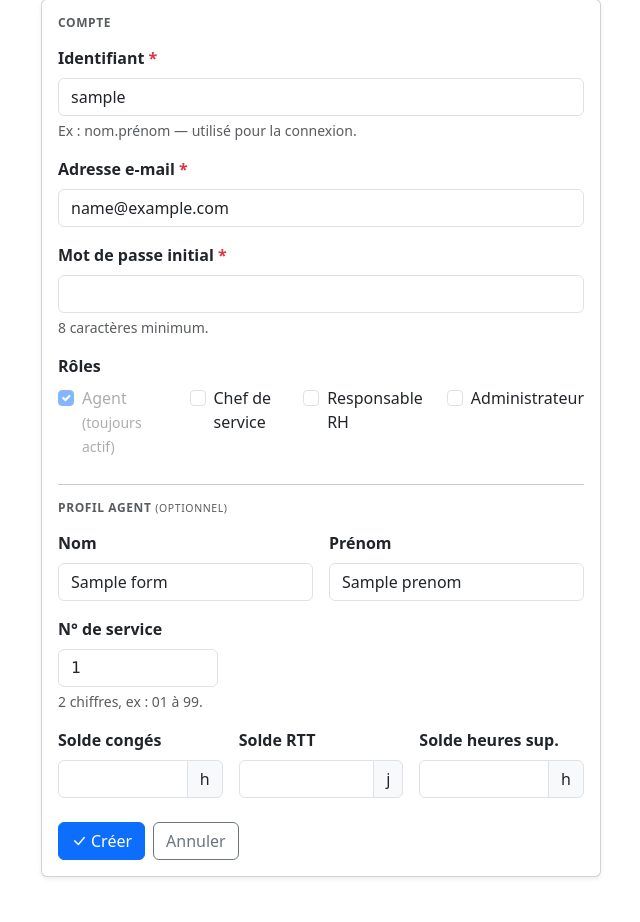
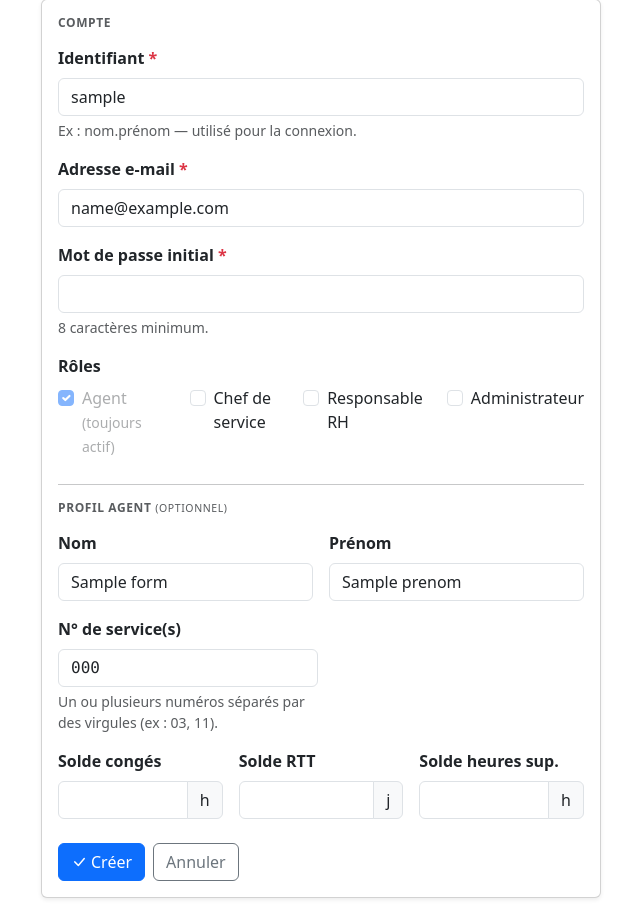
Before and after one commit to kythcayhaan-glitch/conges, a Symfony app: template templates/admin/user_new.html.twig in a window 1280 px wide. Shown: the part 83-1005 px from the top of the page, without its empty margins (41-681 px from the left). Before the commit the page ends 961 px from the top, so only its background shows below. Run offline with Twig, Linux system fonts and the light colour scheme; the template is opened without the code that fills it: most values are stand-ins (such as "Sample title", 1, 10 or a date in 2020); some libraries are stand-ins or nearby versions.

Commit message:
Affichage multi-services dans tous les templates (serviceNumbers)
Co-Authored-By: Claude Sonnet 4.6 <noreply@anthropic.com>

```diff
--- a/templates/admin/user_new.html.twig
+++ b/templates/admin/user_new.html.twig
@@ -85,12 +85,12 @@
                 </div>
             </div>
 
-            <div class="mb-3" style="max-width:160px">
-                <label for="serviceNumber" class="form-label fw-semibold">N° de service</label>
-                <input type="text" id="serviceNumber" name="serviceNumber" class="form-control font-monospace"
-                       value="{{ form_data.serviceNumber ?? '' }}"
-                       pattern="[0-9]{1,2}" maxlength="2" placeholder="ex : 03">
-                <div class="form-text">2 chiffres, ex : 01 à 99.</div>
+            <div class="mb-3" style="max-width:260px">
+                <label for="serviceNumbers" class="form-label fw-semibold">N° de service(s)</label>
+                <input type="text" id="serviceNumbers" name="serviceNumbers" class="form-control font-monospace"
+                       value="{{ form_data.serviceNumbers ?? '' }}"
+                       placeholder="ex : 03, 11">
+                <div class="form-text">Un ou plusieurs numéros séparés par des virgules (ex : 03, 11).</div>
             </div>
 
             <div class="row g-3 mb-4">
--- a/templates/admin/users.html.twig
+++ b/templates/admin/users.html.twig
@@ -28,8 +28,10 @@
                 {% set is_self = user.username == app.user.userIdentifier %}
                 <tr class="{{ is_self ? 'table-secondary' : '' }}">
                     <td>
-                        {% if user.serviceNumber %}
-                            <span class="badge bg-secondary font-monospace">{{ user.serviceNumber }}</span>
+                        {% if user.serviceNumbers is not empty %}
+                            {% for sn in user.serviceNumbers %}
+                                <span class="badge bg-secondary font-monospace">{{ sn }}</span>
+                            {% endfor %}
                         {% else %}
                             <span class="text-muted">—</span>
                         {% endif %}
--- a/templates/agent/list.html.twig
+++ b/templates/agent/list.html.twig
@@ -32,8 +32,10 @@
                     {% for user in users %}
                     <tr>
                         <td>
-                            {% if user.serviceNumber %}
-                                <span class="badge bg-secondary font-monospace">{{ user.serviceNumber }}</span>
+                            {% if user.serviceNumbers is not empty %}
+                                {% for sn in user.serviceNumbers %}
+                                    <span class="badge bg-secondary font-monospace">{{ sn }}</span>
+                                {% endfor %}
                             {% else %}
                                 <span class="text-muted">—</span>
                             {% endif %}
--- a/templates/components/navbar.html.twig
+++ b/templates/components/navbar.html.twig
@@ -74,8 +74,10 @@
                 <li class="nav-item dropdown">
                     <a class="nav-link dropdown-toggle" href="#" data-bs-toggle="dropdown">
                         <i class="bi bi-person-circle me-1"></i>{{ app.user.prenom }} {{ app.user.nom }}
-                        {% if app.user.serviceNumber %}
-                            <span class="badge bg-secondary font-monospace ms-1">{{ app.user.serviceNumber }}</span>
+                        {% if app.user.serviceNumbers is not empty %}
+                            {% for sn in app.user.serviceNumbers %}
+                                <span class="badge bg-secondary font-monospace ms-1">{{ sn }}</span>
+                            {% endfor %}
                         {% endif %}
                     </a>
                     <ul class="dropdown-menu dropdown-menu-end">
--- a/templates/leave/list.html.twig
+++ b/templates/leave/list.html.twig
@@ -157,7 +157,7 @@
                         <option value="">— Tout mon service —</option>
                         {% endif %}
                         {% for u in print_users %}
-                        <option value="{{ u.id }}">{{ u.nomComplet ?? u.username }}{% if u.serviceNumber %} (svc {{ u.serviceNumber }}){% endif %}</option>
+                        <option value="{{ u.id }}">{{ u.nomComplet ?? u.username }}{% if u.serviceNumbers is not empty %} (svc {{ u.serviceNumbers|join(', ') }}){% endif %}</option>
                         {% endfor %}
                     </select>
                 </div>
```
Also changed, not shown: templates/agent/show.html.twig (+8 -4 lines).
